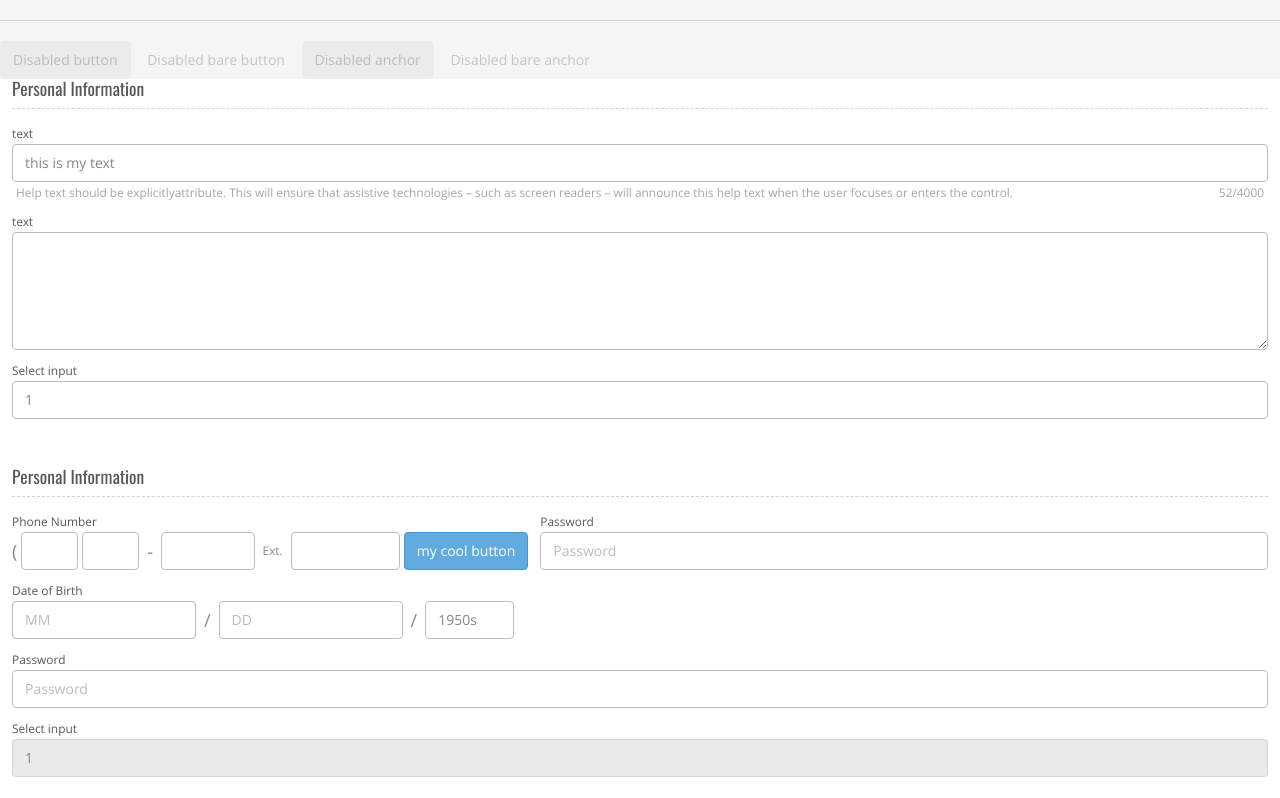
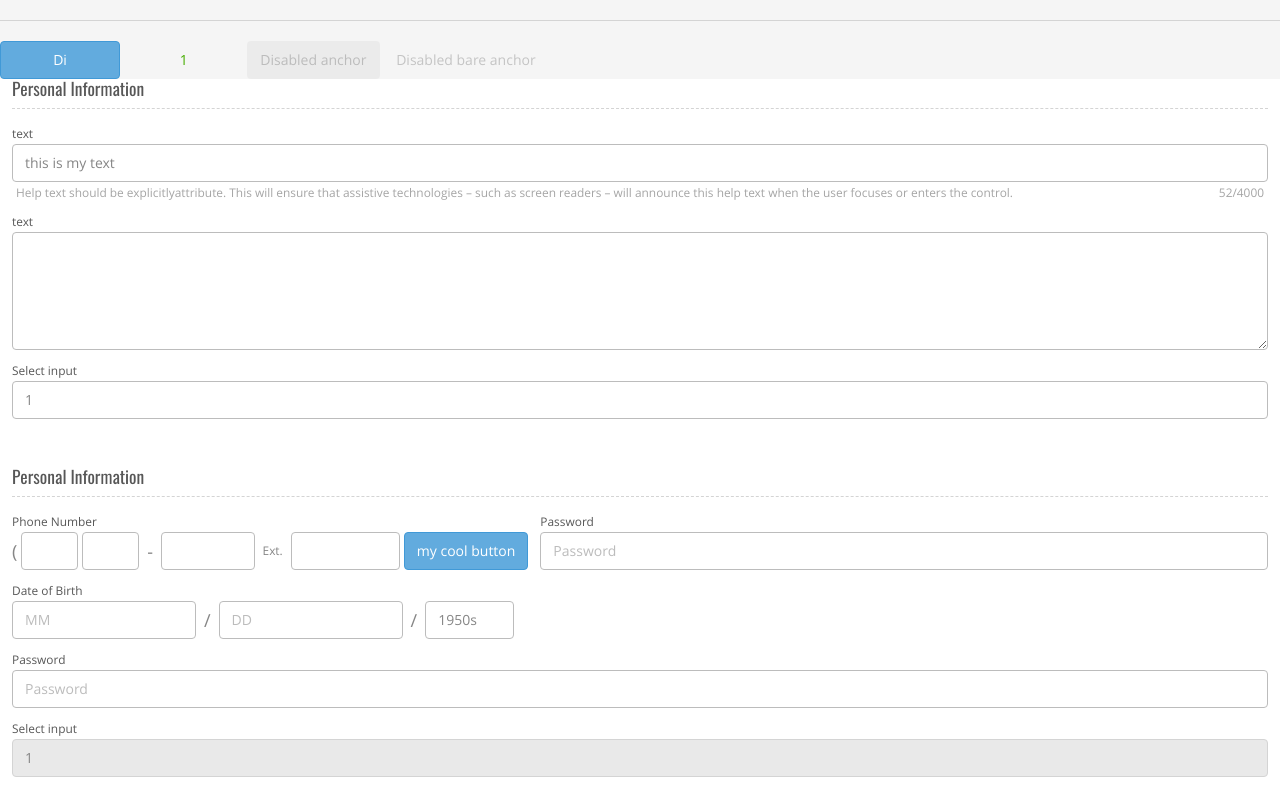
Before and after one commit to donaldltrott/visual-developer, a website: page test.html in a window 1280 px wide. Shown: the top 798 px of the page. Drawn offline with Linux system fonts and the light colour scheme.

Commit message:
icon buttons, buttons with icons, fixed width buttons

````diff
--- a/sass/_buttons.sass
+++ b/sass/_buttons.sass
@@ -36,6 +36,9 @@
         color: $gray-dark
         background-color: rgba(0, 0, 0, 0.08)
         text-decoration: none
+
+    i
+        margin-right: $spacing-md
 
 a.btn
     &.disabled,
@@ -96,6 +99,15 @@ a.btn
 //.btn-xs
 //    @include button-size($padding-xs-vertical, $padding-xs-horizontal, $font-size-small, $line-height-small, $btn-border-radius-small)
 //
+
+.btn-icon
+    i
+        margin-right: 0
+
+.btn-fw
+    min-width: 12rem
+
+
 // Block button
 // --------------------------------------------------
 
@@ -151,6 +163,26 @@ input[type="button"]
     <button class="btn btn-red btn-bare">.btn-red</button>
  ```
 
+ <h3>Button with Icon</h3>
+
+ Add any icon in front of your text and the button will automatically space it out for you.
+ ```
+    <button class="btn btn-blue"><i class="fa fa-save"></i>Save</button>
+    <button class="btn btn-red"><i class="fa fa-trash-o"></i>Remove</button>
+    <button class="btn btn-green btn-bare"><i class="fa fa-check"></i>Submit</button>
+    <button class="btn btn-orange btn-bare"><i class="fa fa-download"></i>Download</button>
+ ```
+
+ <h3>Icon Button</h3>
+
+ Use a button with just an icon by itself without text, just add the class `.btn-icon` to remove the margin on
+ the right of the icon.
+ ```
+    <button class="btn btn-blue btn-icon"><i class="fa fa-save"></i></button>
+    <button class="btn btn-red btn-icon"><i class="fa fa-trash-o"></i></button>
+    <button class="btn btn-green btn-bare btn-icon"><i class="fa fa-check"></i></button>
+    <button class="btn btn-orange btn-bare btn-icon"><i class="fa fa-download"></i></button>
+ ```
 
 
  <h3>Disabled Button</h3>
@@ -172,6 +204,12 @@ input[type="button"]
     <button class="btn btn-blue btn-block">.btn-blue .btn-block</button>
  ```
 
+ <h3>Fixed Width Button</h3>
 
+ Create a fixed with button witht he class `.btn-fw`, this will set the button's minimun width.
+ ```
+    <button class="btn btn-green btn-fw">Go</button>
+    <button class="btn btn-blue btn-fw">Yes</button>
+ ```
 
  */
--- a/test.html
+++ b/test.html
@@ -312,8 +312,8 @@
     <!--</div>-->
 <!--</div>-->
 
-<button class="btn btn-blue" disabled>Disabled button</button>
-<button class="btn btn-green btn-bare" disabled>Disabled bare button</button>
+<button class="btn btn-blue btn-fw">Di</button>
+<button class="btn btn-green btn-bare btn-fw">1</button>
 <a href="#" class="btn btn-red disabled">Disabled anchor</a>
 <a href="#" class="btn btn-orange btn-bare disabled">Disabled bare anchor</a>
 
````
Also changed, not shown: css/visual-developer.css.
